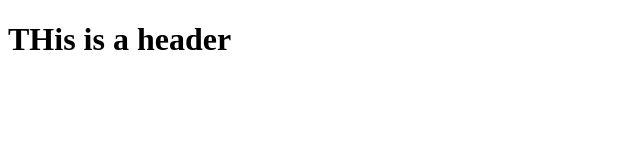
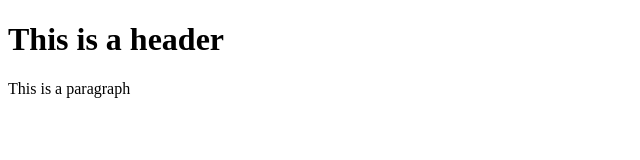
Before and after one commit to shreyanshi2228/git-test, a plain HTML site: page index.html in a window 1280 px wide. Shown: the whole page, without its empty margins (0-640 px from the left). Drawn offline with Linux system fonts and the light colour scheme.

Commit message:
second commit

```diff
--- a/index.html
+++ b/index.html
@@ -3,6 +3,7 @@
 <head>
 </head>
 <body>
-	<h1>THis is a header</h1>
+	<h1>This is a header</h1>
+	<p> This is a paragraph</p>
 </body>
 </html>
```
Also changed, not shown: templates/test.html (added, +1 -0 lines).
